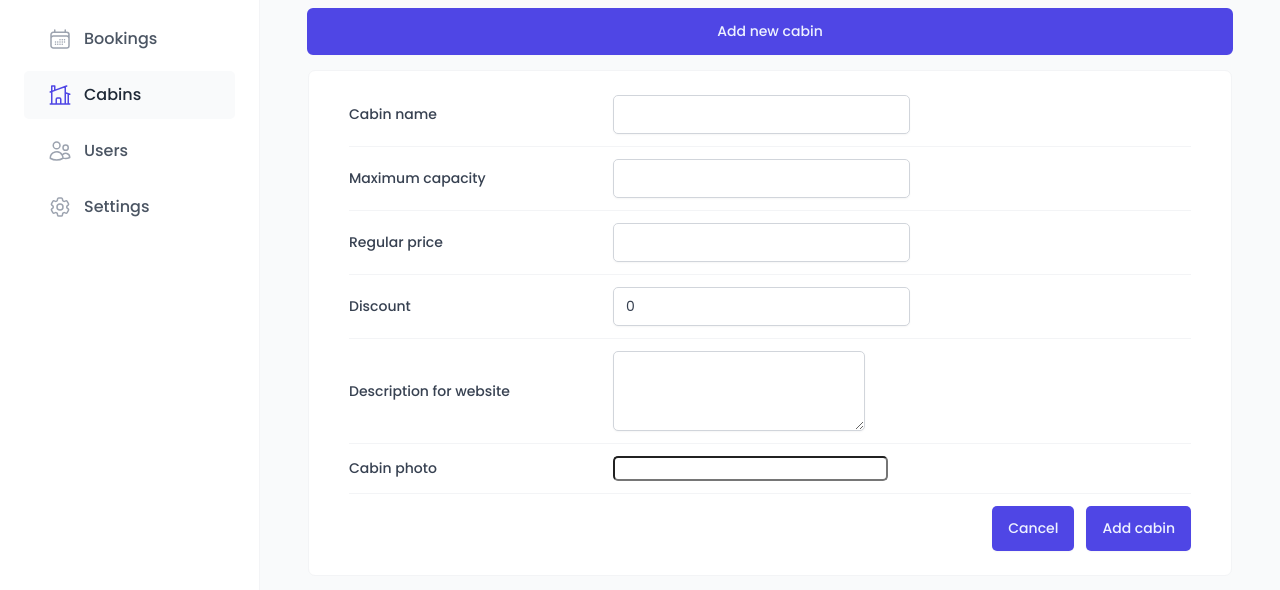
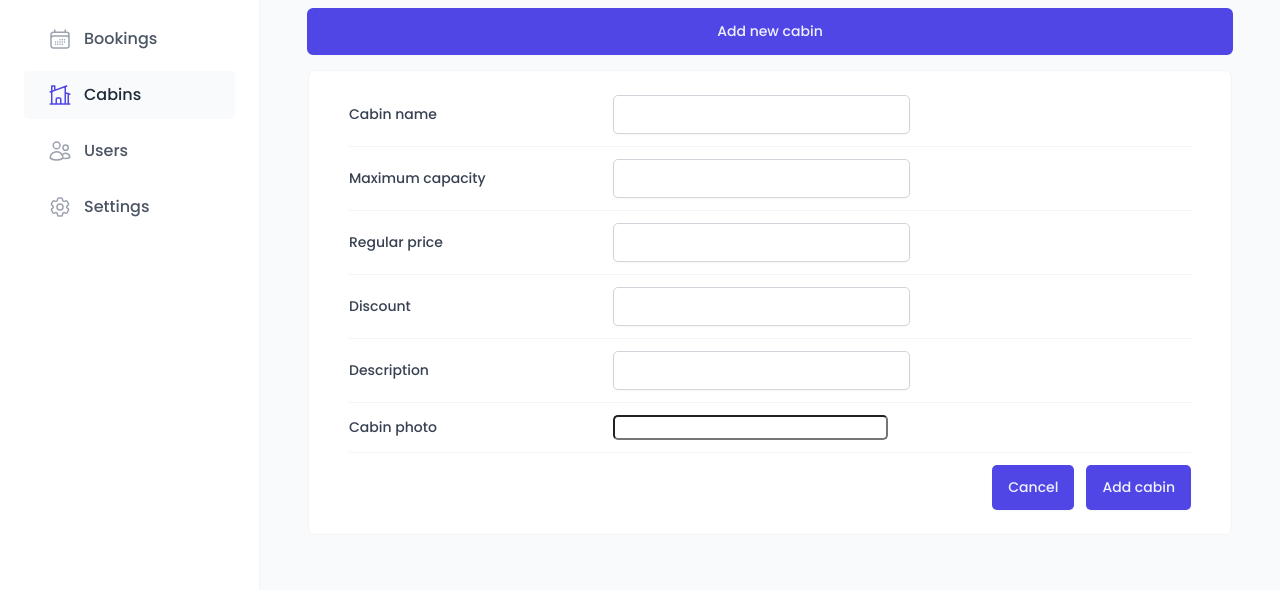
Before and after one commit to BratislavPanajotovic/the-wild-oasis, a React (Vite) app: page /cabins in a window 1280 px wide. Both pictures are taken after a click on the button "Add new cabin". Shown: the part 208-798 px from the top of the page. Built offline with nearby package versions, Linux system fonts and the light colour scheme; no server answers; the database is empty; a web font is replaced by a local one.

Commit message:
handling errors

```diff
--- a/src/features/cabins/CreateCabinForm.jsx
+++ b/src/features/cabins/CreateCabinForm.jsx
@@ -5,61 +5,26 @@
 import Button from "../../ui/Button";
 import FileInput from "../../ui/FileInput";
 import Textarea from "../../ui/Textarea";
-import { useForm } from "react-hook-form";
+import { useForm, useFormState } from "react-hook-form";
 import { useMutation, useQueryClient } from "@tanstack/react-query";
 import toast from "react-hot-toast";
 import { createCabin } from "../../services/apiCabins";
-
-const FormRow = styled.div`
-  display: grid;
-  align-items: center;
-  grid-template-columns: 24rem 1fr 1.2fr;
-  gap: 2.4rem;
-
-  padding: 1.2rem 0;
-
-  &:first-child {
-    padding-top: 0;
-  }
-
-  &:last-child {
-    padding-bottom: 0;
-  }
-
-  &:not(:last-child) {
-    border-bottom: 1px solid var(--color-grey-100);
-  }
-
-  &:has(button) {
-    display: flex;
-    justify-content: flex-end;
-    gap: 1.2rem;
-  }
-`;
+import FormRow from "../../ui/FormRow";
 
 const Label = styled.label`
   font-weight: 500;
 `;
 
-// const Error = styled.span`
-//   font-size: 1.4rem;
-//   color: var(--color-red-700);
-// `;
-
 function CreateCabinForm() {
-  const {
-    register,
-    handleSubmit,
-    // formState: { errors },
-  } = useForm();
+  const { register, handleSubmit, reset, getValues, formState } = useForm();
   const queryClient = useQueryClient();
-
+  const { errors } = formState;
   const { mutate, isLoading: isCreating } = useMutation({
     mutationFn: createCabin,
     onSuccess: () => {
       toast.success("New cabin successfully created");
       queryClient.invalidateQueries(["cabins"]);
-      // reset();
+      reset();
     },
     onError: (err) => toast.err(err.message),
   });
@@ -67,40 +32,48 @@
   function onSubmit(data) {
     mutate(data);
   }
+  function onError(errors) {
+    console.log(errors);
+  }
   return (
-    <Form onSubmit={handleSubmit(onSubmit)}>
-      <FormRow>
-        <Label htmlFor="name">Cabin name</Label>
-        <Input type="text" id="name" {...register("name")} />
-      </FormRow>
-
-      <FormRow>
-        <Label htmlFor="maxCapacity">Maximum capacity</Label>
-        <Input type="number" id="maxCapacity" {...register("maxCapacity")} />
-      </FormRow>
-
-      <FormRow>
-        <Label htmlFor="regularPrice">Regular price</Label>
-        <Input type="number" id="regularPrice" {...register("regularPrice")} />
-      </FormRow>
-
-      <FormRow>
-        <Label htmlFor="discount">Discount</Label>
+    <Form onSubmit={handleSubmit(onSubmit, onError)}>
+      <FormRow label="Cabin name" error={errors?.name?.message}>
         <Input
-          type="number"
-          id="discount"
-          defaultValue={0}
-          {...register("discount")}
+          type="text"
+          id="name"
+          {...register("name", { required: "This field is required" })}
         />
       </FormRow>
 
-      <FormRow>
-        <Label htmlFor="description">Description for website</Label>
-        <Textarea
-          type="number"
+      <FormRow label="Maximum capacity" error={errors?.maxCapacity?.message}>
+        <Input
+          type="text"
+          id="maxCapacity"
+          {...register("maxCapacity", { required: "This field is required" })}
+        />
+      </FormRow>
+
+      <FormRow label="Regular price" error={errors?.regularPrice?.message}>
+        <Input
+          type="text"
+          id="regularPrice"
+          {...register("regularPrice", { required: "This field is required" })}
+        />
+      </FormRow>
+
+      <FormRow label="Discount" error={errors?.discount?.message}>
+        <Input
+          type="text"
+          id="discount"
+          {...register("discount", { required: "This field is required" })}
+        />
+      </FormRow>
+
+      <FormRow label="Description" error={errors?.description?.message}>
+        <Input
+          type="text"
           id="description"
-          defaultValue=""
-          {...register("description")}
+          {...register("description", { required: "This field is required" })}
         />
       </FormRow>
 
--- a/src/ui/AppLayout.jsx
+++ b/src/ui/AppLayout.jsx
@@ -14,6 +14,7 @@
   background-color: var(--color-grey-50);
 
   padding: 4rem 4.8rem 6.4rem;
+  overflow: scroll;
 `;
 
 const Container = styled.div`
--- /dev/null
+++ b/src/ui/FormRow.jsx
@@ -0,0 +1,46 @@
+import styled from "styled-components";
+const StyledFormRow = styled.div`
+  display: grid;
+  align-items: center;
+  grid-template-columns: 24rem 1fr 1.2fr;
+  gap: 2.4rem;
+
+  padding: 1.2rem 0;
+
+  &:first-child {
+    padding-top: 0;
+  }
+
+  &:last-child {
+    padding-bottom: 0;
+  }
+
+  &:not(:last-child) {
+    border-bottom: 1px solid var(--color-grey-100);
+  }
+
+  &:has(button) {
+    display: flex;
+    justify-content: flex-end;
+    gap: 1.2rem;
+  }
+`;
+const Error = styled.span`
+  font-size: 1.4rem;
+  color: var(--color-red-700);
+`;
+const Label = styled.label`
+  font-weight: 500;
+`;
+
+function FormRow({ label, error, children }) {
+  return (
+    <StyledFormRow>
+      {label && <Label htmlFor={children.props.id}>{label}</Label>}
+      {children}
+      {error && <Error>{error}</Error>}
+    </StyledFormRow>
+  );
+}
+
+export default FormRow;
```
